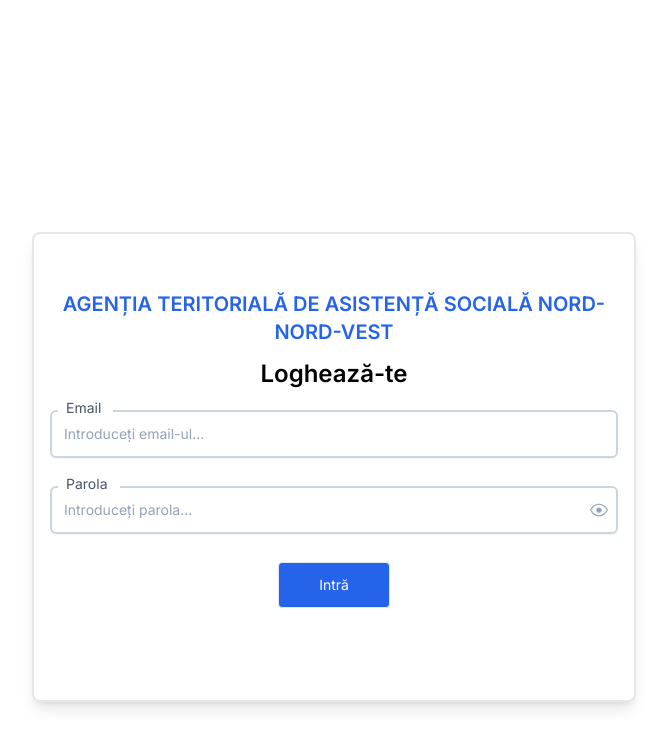
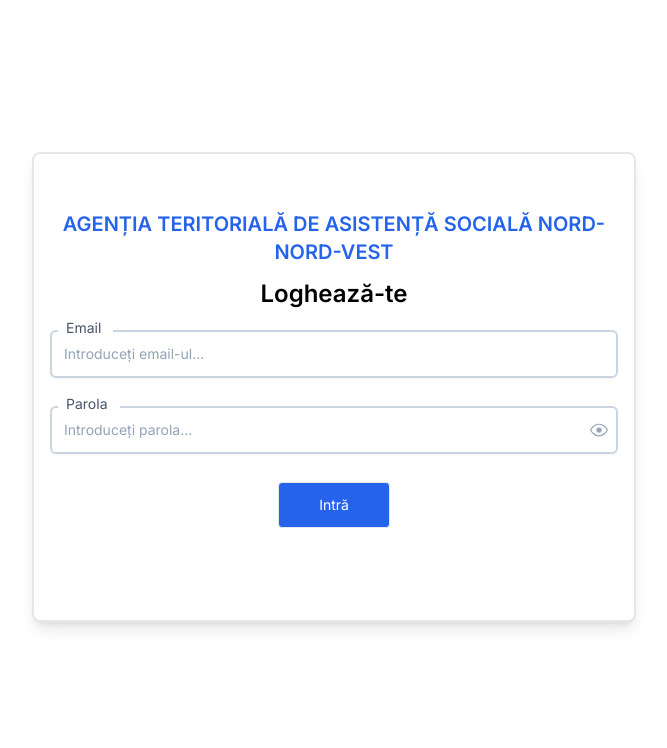
Before and after one commit to Tolea01/doc_management_frontend, a Next.js app: page /auth/login in a window 1280 px wide. Shown: the top 748 px of the page, without its empty margins (326-993 px from the left). Built offline with nearby package versions, Linux system fonts and the light colour scheme.

Commit message:
style login form

```diff
--- a/src/app/auth/login/style.css
+++ b/src/app/auth/login/style.css
@@ -1,5 +1,5 @@
 .auth-wrapper {
-  @apply h-screen flex md:mt-36 lg:mt-44 justify-center;
+  @apply h-screen flex md:mt-24 justify-center;
 }
 
 .auth-form {
```
